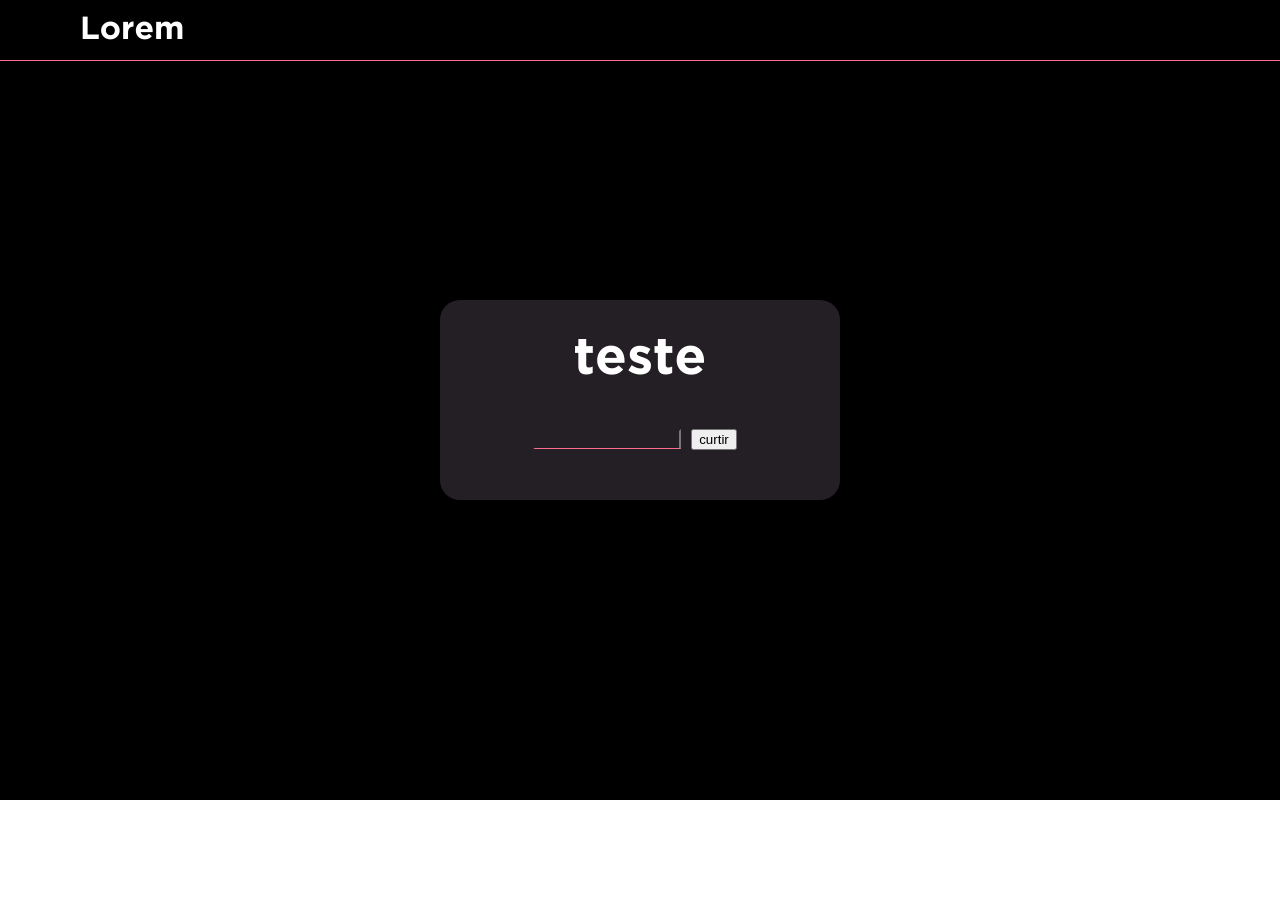
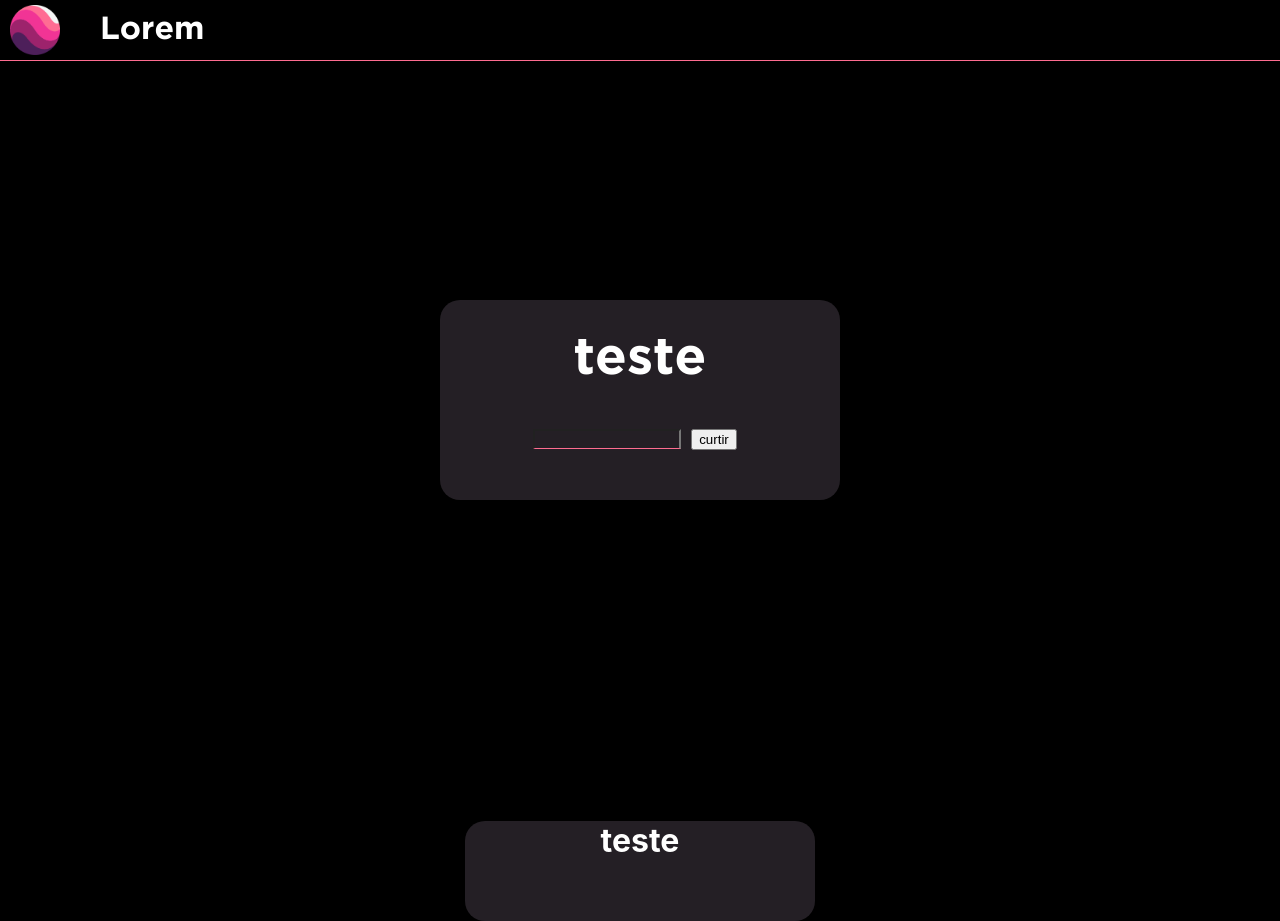
Before and after one commit to Romulo-de-Jesus/aplicacao-luan, a React (Create React App) app: page / in a window 1280 px wide. Before the commit the page ends 800 px from the top, so only its background shows below. Built offline with nearby package versions, Linux system fonts and the light colour scheme.

Commit message:
item teste

```diff
--- a/src/App.css
+++ b/src/App.css
@@ -18,21 +18,17 @@ header {
 
 .App {
   text-align: center;
+  background-color: #000
 }
 
-.App-logo {
-  height: 40vmin;
+.classLogo {
+  margin-left: 10px;
+  height: 50px;
+  width: 50px;
   pointer-events: none;
 }
 
-@media (prefers-reduced-motion: no-preference) {
-  .App-logo {
-    animation: App-logo-spin infinite 20s linear;
-  }
-}
-
 .App-header {
-  background-color: #000;
   min-height: 100vh;
   display: flex;
   flex-direction: column;
@@ -76,7 +72,7 @@ header {
 }
 
 .cabecalho > h1{
-margin-left: 80px;
+margin-left: 40px;
 
 }
 
--- a/src/App.js
+++ b/src/App.js
@@ -1,10 +1,12 @@
-import logo from './logo.svg';
+import Logo from './logo.png';
 import './App.css';
+import ComponenteItem from './componente_item';
 
 function App() {
   return (
     <div className="App">
       <header className='cabecalho'>
+      <img className="classLogo" src={Logo} alt="logo da aplicação" />
         <h1> Lorem</h1>
 
       </header>
@@ -14,7 +16,10 @@ function App() {
           <input></input>
           <button>curtir</button>
         </div>
+
+
       </header>
+      <ComponenteItem></ComponenteItem>
     </div>
   );
 }
--- /dev/null
+++ b/src/componente_item.jsx
@@ -0,0 +1,13 @@
+import React from "react";
+import "./item.css"
+
+function ComponenteItem(){
+return (
+<div className="caixaItem">
+   <h1>teste</h1>
+</div>
+
+)
+}
+
+export default ComponenteItem
--- /dev/null
+++ b/src/item.css
@@ -0,0 +1,8 @@
+.caixaItem{
+    margin: auto;
+    color: #fff;
+    background-color: rgb(36, 31, 37);
+    height: 100px;
+    width: 350px;
+    border-radius: 20px;
+}
```
Also changed, not shown: src/logo.png (added), src/logo.svg (deleted).
